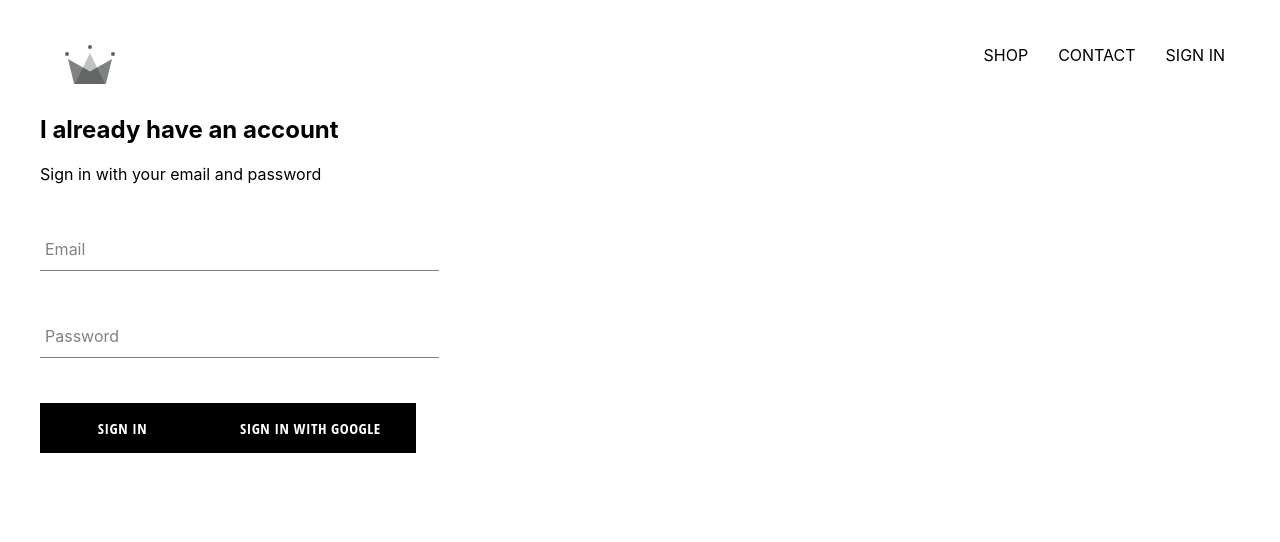
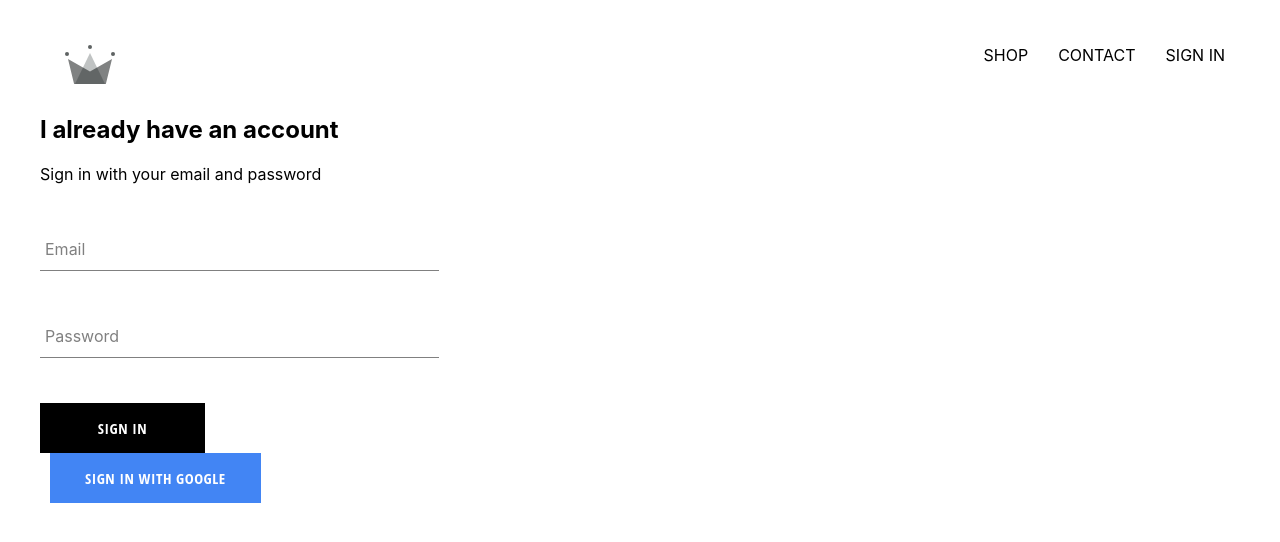
Before and after one commit to imran-farooq7/fc-app, a React (Create React App) app: page /signin in a window 1280 px wide. Shown: the top 542 px of the page. Built offline with nearby package versions, Linux system fonts and the light colour scheme; no server answers.

Commit message:
sign in and sign out with Google implemented

```diff
--- a/src/App.js
+++ b/src/App.js
@@ -22,7 +22,7 @@ function App() {
 
   return (
     <div>
-			<Header />
+      <Header currentUser={currentUser} />
       <Routes>
         <Route path="/" element={<HomePage />} />
         <Route path="/shop" element={<ShopPage />} />
--- a/src/component/Button/Button.js
+++ b/src/component/Button/Button.js
@@ -1,12 +1,15 @@
 import React from "react";
 import "./Button.scss";
 
-const Button = ({ children, ...otherProps }) => {
-	return (
-		<button className="custom-button" {...otherProps}>
-			{children}
-		</button>
-	);
+const Button = ({ children, isGoogleSignin, ...otherProps }) => {
+  return (
+    <button
+      className={`${isGoogleSignin ? "google-sign-in" : null} custom-button`}
+      {...otherProps}
+    >
+      {children}
+    </button>
+  );
 };
 
 export default Button;
--- a/src/component/Button/Button.scss
+++ b/src/component/Button/Button.scss
@@ -9,7 +9,7 @@
   background-color: black;
   color: white;
   text-transform: uppercase;
-  font-family: 'Open Sans Condensed';
+  font-family: "Open Sans Condensed";
   font-weight: bolder;
   border: none;
   cursor: pointer;
@@ -19,4 +19,13 @@
     color: black;
     border: 1px solid black;
   }
+  &.google-sign-in {
+    background-color: #4285f4;
+    margin-left: 10px;
+    color: white;
+    &:hover {
+      background-color: #357ae8;
+      border: none;
+    }
+  }
 }
--- a/src/component/Signin/Signin.js
+++ b/src/component/Signin/Signin.js
@@ -47,7 +47,12 @@ const Signin = () => {
         <Button type="submit" value="submit">
           Sign in
         </Button>
-				<Button type="submit" value="submit" onClick={signInWithGoogle}>
+        <Button
+          isGoogleSignin
+          type="submit"
+          value="submit"
+          onClick={signInWithGoogle}
+        >
           Sign in With Google
         </Button>
       </form>
--- a/src/component/header/Header.js
+++ b/src/component/header/Header.js
@@ -1,9 +1,13 @@
 import React from "react";
 import { Link } from "react-router-dom";
 import { ReactComponent as Crown } from "../../assets/crown.svg";
+import { auth } from "../../firebase";
 import "./Header.scss";
 
-const Header = () => {
+const Header = ({ currentUser }) => {
+  const signOutHandler = () => {
+    auth.signOut();
+  };
   return (
     <div className="header">
       <Link to="/" className="logo-container">
@@ -16,9 +20,15 @@ const Header = () => {
         <Link to="/contact" className="option">
           CONTACT
         </Link>
+        {currentUser ? (
+          <div className="option" onClick={signOutHandler}>
+            SIGN OUT
+          </div>
+        ) : (
           <Link to="/signin" className="option">
             SIGN IN
           </Link>
+        )}
       </div>
     </div>
   );
--- a/src/component/header/Header.scss
+++ b/src/component/header/Header.scss
@@ -21,6 +21,7 @@
     .option {
       padding: 10px 15px;
       text-decoration: none;
+      cursor: pointer;
     }
   }
 }
```
Also changed, not shown: 1 other file (tests, documents, lock files or other folders). Lines whose indentation alone changed are shown as unchanged.
